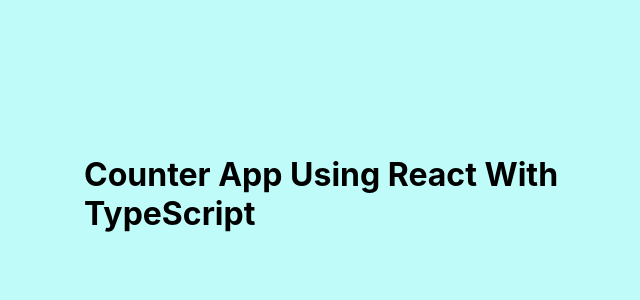
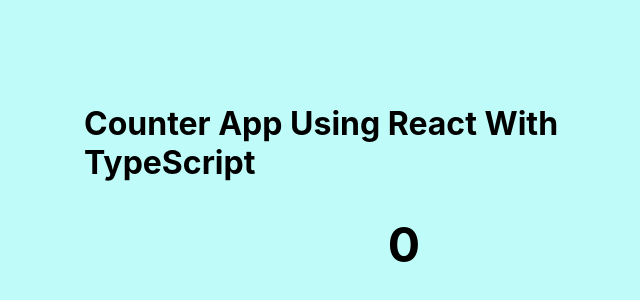
Before and after one commit to fahadshoukat/counter-app-using-react, a React (Create React App) app: page / in a window 1280 px wide. Shown: the part 206-506 px from the top of the page, without its empty margins (236-876 px from the left). Built offline with nearby package versions, Linux system fonts and the light colour scheme.

Commit message:
adding CounterValue component

```diff
--- a/src/App.tsx
+++ b/src/App.tsx
@@ -1,11 +1,17 @@
 import Header from './components/header/Header';
+import CounterValue from './components/counterValue/CounterValue';
+import { useState } from 'react';
 
 import './App.css';
 
-function App() {
+const App = () => {
+
+  const [counter, setCounter] = useState(0);
+
   return (
     <div className="App">
       <Header heading="Counter App Using React With TypeScript" />
+      <CounterValue value={counter}/>
     </div>
   );
 }
--- /dev/null
+++ b/src/components/counterValue/CounterValue.tsx
@@ -0,0 +1,14 @@
+import { FC } from 'react'
+import './counterValue.css'
+interface ValueProps {
+    value: number
+}
+
+const CounterValue: FC<ValueProps> = ({value}) => {
+
+  return (
+    <h1 className='value'>{value}</h1>
+  )
+}
+
+export default CounterValue
--- /dev/null
+++ b/src/components/counterValue/counterValue.css
@@ -0,0 +1,4 @@
+.value {
+    text-align: center;
+    font-size: 3rem;
+}
```
